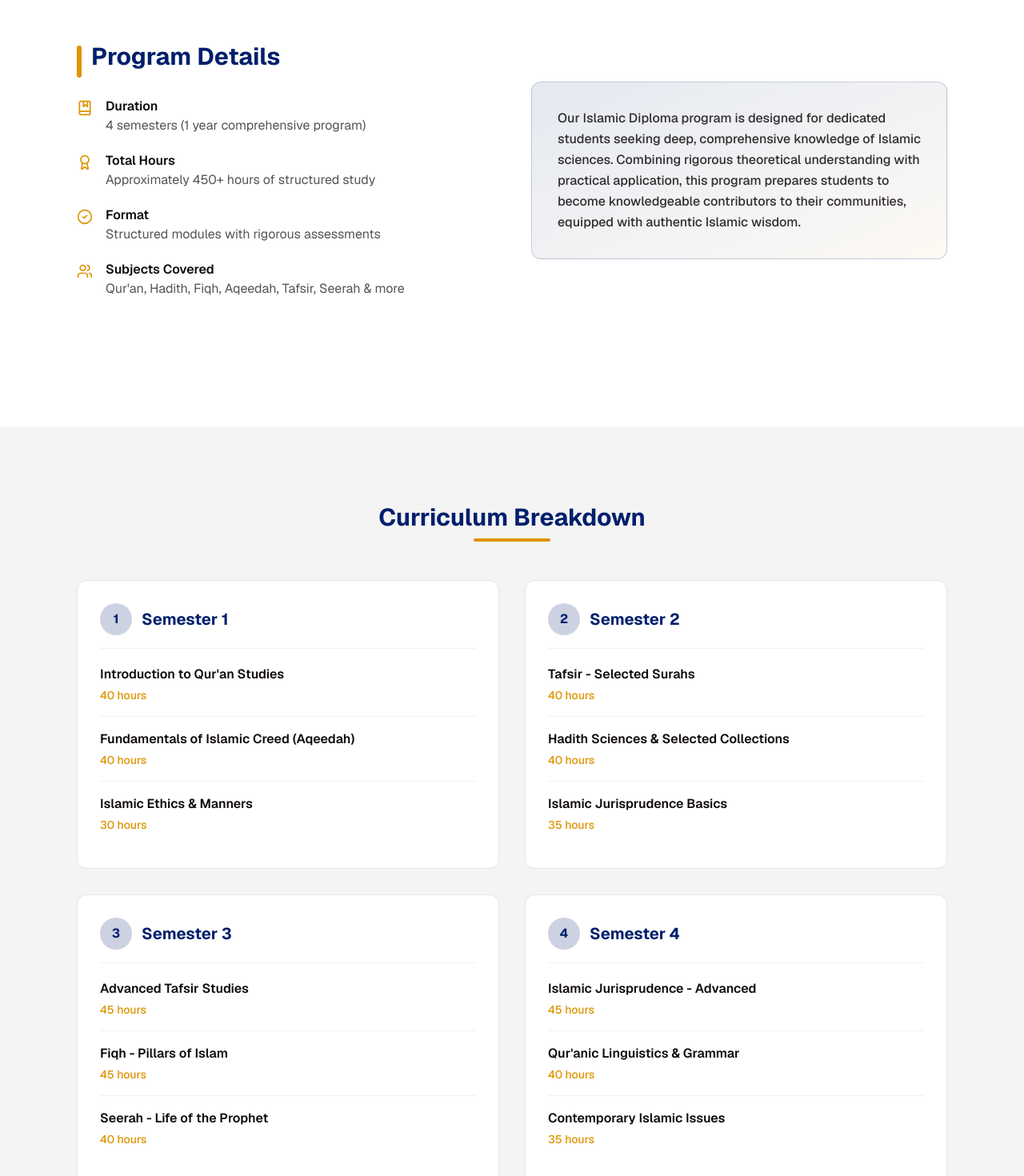
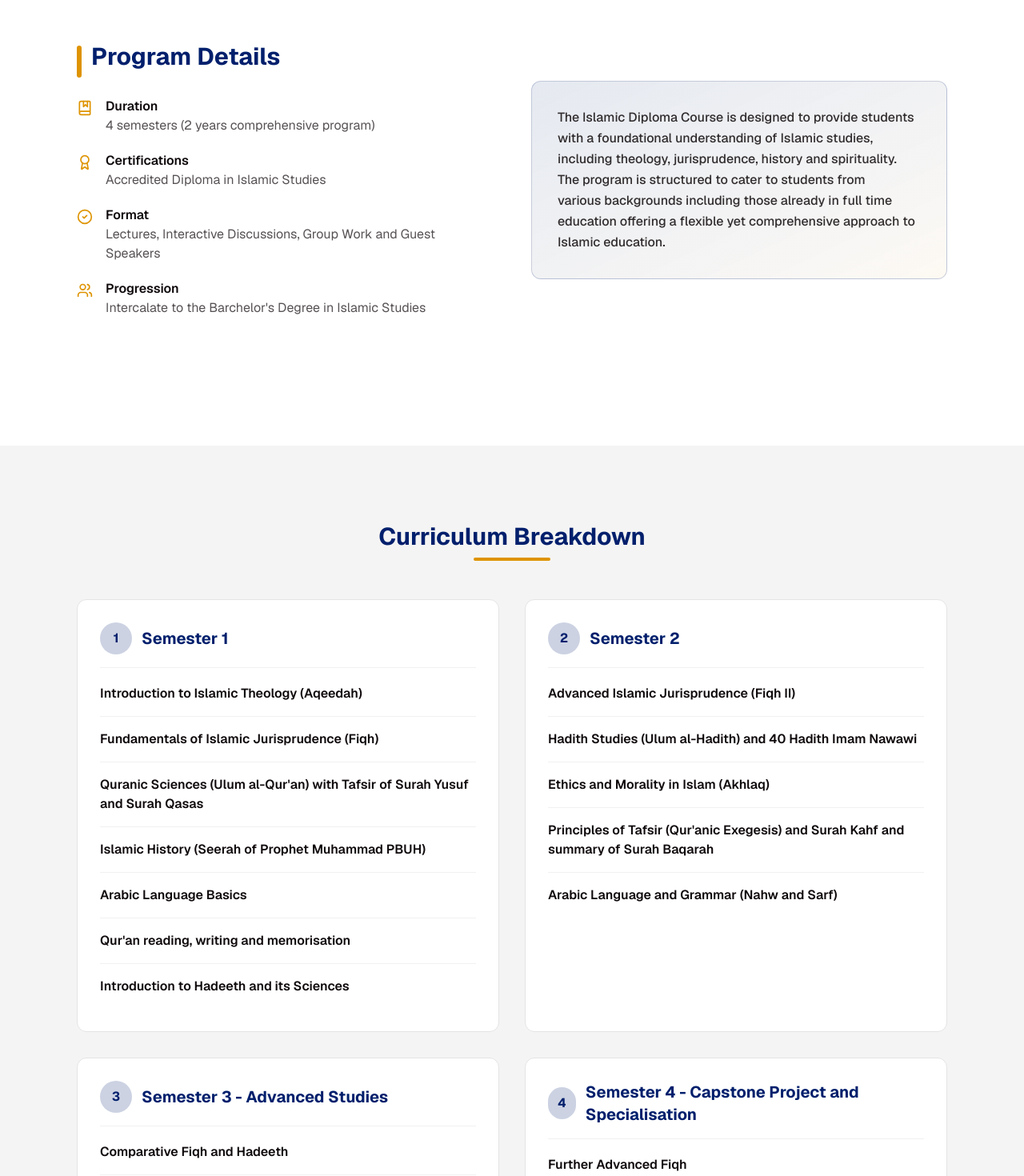
Before and after one commit to SadmanKibria/tarbiyah-academy, a Next.js app: page /diploma in a window 1280 px wide. Shown: the part 320-1790 px from the top of the page at 80% size. Built offline with nearby package versions, Linux system fonts and the light colour scheme.

Commit message:
Revise Islamic Diploma course outline and details
Updated course names and structure for the Islamic Diploma program, including changes to semester titles and course descriptions.

```diff
--- a/app/diploma/page.tsx
+++ b/app/diploma/page.tsx
@@ -8,33 +8,41 @@ export default function DiplomaPage() {
     {
       name: "Semester 1",
       courses: [
-        { name: "Introduction to Qur'an Studies", hours: "40 hours" },
-        { name: "Fundamentals of Islamic Creed (Aqeedah)", hours: "40 hours" },
-        { name: "Islamic Ethics & Manners", hours: "30 hours" },
+        { name: "Introduction to Islamic Theology (Aqeedah)" },
+        { name: "Fundamentals of Islamic Jurisprudence (Fiqh)" },
+        { name: "Quranic Sciences (Ulum al-Qur'an) with Tafsir of Surah Yusuf and Surah Qasas" },
+        { name: "Islamic History (Seerah of Prophet Muhammad PBUH)" },
+        { name: "Arabic Language Basics" },
+        { name: "Qur'an reading, writing and memorisation" },
+        { name: "Introduction to Hadeeth and its Sciences" },
       ],
     },
     {
       name: "Semester 2",
       courses: [
-        { name: "Tafsir - Selected Surahs", hours: "40 hours" },
-        { name: "Hadith Sciences & Selected Collections", hours: "40 hours" },
-        { name: "Islamic Jurisprudence Basics", hours: "35 hours" },
+        { name: "Advanced Islamic Jurisprudence (Fiqh II)" },
+        { name: "Hadith Studies (Ulum al-Hadith) and 40 Hadith Imam Nawawi" },
+        { name: "Ethics and Morality in Islam (Akhlaq)" },
+        { name: "Principles of Tafsir (Qur'anic Exegesis) and Surah Kahf and summary of Surah Baqarah" },
+        { name: "Arabic Language and Grammar (Nahw and Sarf)" },
       ],
     },
     {
-      name: "Semester 3",
+      name: "Semester 3 - Advanced Studies",
       courses: [
-        { name: "Advanced Tafsir Studies", hours: "45 hours" },
-        { name: "Fiqh - Pillars of Islam", hours: "45 hours" },
-        { name: "Seerah - Life of the Prophet", hours: "40 hours" },
+        { name: "Comparative Fiqh and Hadeeth" },
+        { name: "Islamic Finance and Economics" },
+        { name: "Contemporary Issues in Islam" },
+        { name: "Research Methodology in Islamic Studies" },
       ],
     },
     {
-      name: "Semester 4",
+      name: "Semester 4 - Capstone Project and Specialisation",
       courses: [
-        { name: "Islamic Jurisprudence - Advanced", hours: "45 hours" },
-        { name: "Qur'anic Linguistics & Grammar", hours: "40 hours" },
-        { name: "Contemporary Islamic Issues", hours: "35 hours" },
+        { name: "Further Advanced Fiqh" },
+        { name: "6 Books of Hadeeth (Specific chapters comprehensive study of Sanad and Takhreej)" },
+        { name: "Independent Research and Dissertation" },
+        { name: "Community Outreach and Da'wah training including Jumu'ah placements" },
       ],
     },
   ]
@@ -46,9 +54,9 @@ export default function DiplomaPage() {
         {/* Page Header */}
         <section className="w-full bg-primary text-primary-foreground py-12 sm:py-16">
           <div className="max-w-6xl mx-auto px-4 sm:px-6 lg:px-8">
-            <h1 className="text-4xl font-bold">Islamic Diploma Program</h1>
+            <h1 className="text-4xl font-bold">Islamic Diploma Course Outline</h1>
             <p className="text-lg opacity-90 mt-2">
-              Comprehensive advanced Islamic studies for adults and older students
+              Comprehensive advanced Islamic studies
             </p>
           </div>
         </section>
@@ -67,38 +75,36 @@ export default function DiplomaPage() {
                     <BookMarked className="text-secondary flex-shrink-0 mt-1" size={20} />
                     <div>
                       <p className="font-semibold text-foreground">Duration</p>
-                      <p className="text-foreground/70">4 semesters (1 year comprehensive program)</p>
+                      <p className="text-foreground/70">4 semesters (2 years comprehensive program)</p>
                     </div>
                   </li>
                   <li className="flex gap-4 items-start">
                     <Award className="text-secondary flex-shrink-0 mt-1" size={20} />
                     <div>
-                      <p className="font-semibold text-foreground">Total Hours</p>
-                      <p className="text-foreground/70">Approximately 450+ hours of structured study</p>
+                      <p className="font-semibold text-foreground">Certifications</p>
+                      <p className="text-foreground/70">Accredited Diploma in Islamic Studies</p>
                     </div>
                   </li>
                   <li className="flex gap-4 items-start">
                     <CheckCircle2 className="text-secondary flex-shrink-0 mt-1" size={20} />
                     <div>
                       <p className="font-semibold text-foreground">Format</p>
-                      <p className="text-foreground/70">Structured modules with rigorous assessments</p>
+                      <p className="text-foreground/70">Lectures, Interactive Discussions, Group Work and Guest Speakers</p>
                     </div>
                   </li>
                   <li className="flex gap-4 items-start">
                     <Users className="text-secondary flex-shrink-0 mt-1" size={20} />
                     <div>
-                      <p className="font-semibold text-foreground">Subjects Covered</p>
-                      <p className="text-foreground/70">Qur'an, Hadith, Fiqh, Aqeedah, Tafsir, Seerah & more</p>
+                      <p className="font-semibold text-foreground">Progression</p>
+                      <p className="text-foreground/70">Intercalate to the Barchelor's Degree in Islamic Studies</p>
                     </div>
                   </li>
                 </ul>
               </div>
               <div className="bg-gradient-to-br from-primary/10 to-secondary/5 rounded-lg p-8 border border-primary/20">
                 <p className="text-foreground/85 leading-relaxed text-pretty font-medium">
-                  Our Islamic Diploma program is designed for dedicated students seeking deep, comprehensive knowledge
-                  of Islamic sciences. Combining rigorous theoretical understanding with practical application, this
-                  program prepares students to become knowledgeable contributors to their communities, equipped with
-                  authentic Islamic wisdom.
+                  The Islamic Diploma Course is designed to provide students with a foundational understanding of Islamic studies, including theology, jurisprudence, history and spirituality.
+                  The program is structured to cater to students from various backgrounds including those already in full time education offering a flexible yet comprehensive approach to Islamic education.
                 </p>
               </div>
             </div>
@@ -128,7 +134,6 @@ export default function DiplomaPage() {
                     {semester.courses.map((course, i) => (
                       <div key={i} className="pb-4 border-b border-border/50 last:border-b-0">
                         <p className="font-semibold text-foreground">{course.name}</p>
-                        <p className="text-sm text-secondary font-medium mt-1">{course.hours}</p>
                       </div>
                     ))}
                   </div>
```
